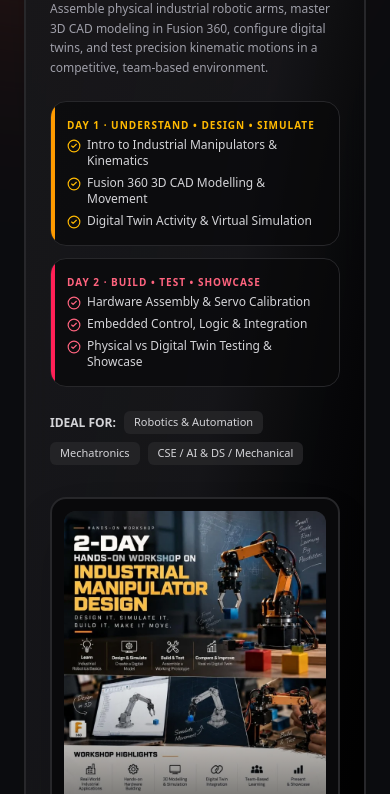
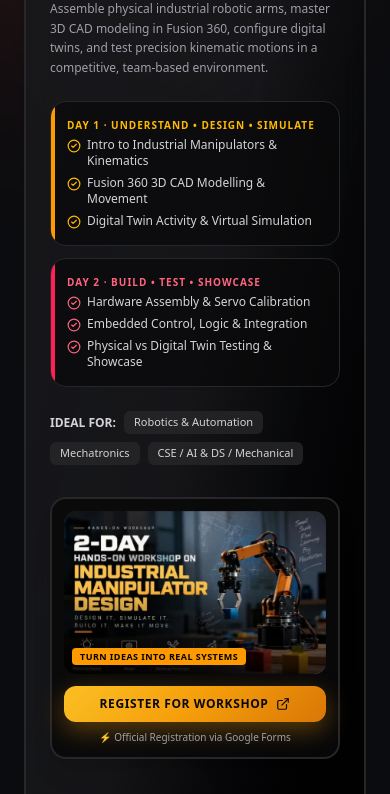
Before and after one commit to suryanshsahu001/IEEE-MAIN-WEBSITE-, a React (Vite) app: page / in a window 390 px wide. Shown: the part 1156-1950 px from the top of the page. Built offline with nearby package versions, Linux system fonts and the light colour scheme; a web font is replaced by a local one.

Commit message:
perf: Optimize mobile registration card size and enable lag-free GPU acceleration & content-visibility

```diff
--- a/src/components/WorkshopSection.jsx
+++ b/src/components/WorkshopSection.jsx
@@ -184,10 +184,10 @@ export default function WorkshopSection() {
               </div>
             </div>
 
-            {/* Right Column: Poster Image Preview + Big Register Button */}
-            <div className="lg:col-span-5 flex flex-col items-center">
-              <div className="w-full max-w-md bg-zinc-950 border-2 border-zinc-800 hover:border-amber-500/50 rounded-2xl p-3 sm:p-4 shadow-2xl transition-all duration-300 group">
-                <div className="relative rounded-xl overflow-hidden mb-4 bg-zinc-900 aspect-[3/4] max-h-[420px] flex items-center justify-center">
+            {/* Right Column: Poster Image Preview + Compact Mobile / Full Desktop Register Button */}
+            <div className="lg:col-span-5 flex flex-col items-center w-full">
+              <div className="w-full max-w-sm lg:max-w-md bg-zinc-950/90 border-2 border-zinc-800 hover:border-amber-500/50 rounded-2xl p-3 sm:p-4 shadow-xl transition-all duration-300 group">
+                <div className="relative rounded-xl overflow-hidden mb-3 bg-zinc-900 aspect-[16/10] sm:aspect-[4/3] lg:aspect-[3/4] max-h-[220px] sm:max-h-[320px] lg:max-h-[420px] flex items-center justify-center">
                   <picture className="w-full h-full">
                     <source type="image/webp" srcSet="./workshop-poster.webp" />
                     <img
@@ -198,31 +198,31 @@ export default function WorkshopSection() {
                     />
                   </picture>
                   <div className="absolute inset-0 bg-gradient-to-t from-black/80 via-transparent to-transparent pointer-events-none" />
-                  <div className="absolute bottom-3 left-3 right-3 text-left">
-                    <span className="text-[10px] font-mono font-bold tracking-widest uppercase px-2.5 py-1 rounded bg-amber-500 text-black shadow">
+                  <div className="absolute bottom-2 left-2 sm:bottom-3 sm:left-3 right-2 sm:right-3 text-left">
+                    <span className="text-[9px] sm:text-[10px] font-mono font-bold tracking-wider uppercase px-2 py-0.5 sm:px-2.5 sm:py-1 rounded bg-amber-500 text-black shadow">
                       Turn Ideas into Real Systems
                     </span>
                   </div>
                 </div>
 
-                {/* Big Direct Registration Button */}
+                {/* Direct Registration Button (Sleek and compact on mobile) */}
                 <a
                   href={formUrl}
                   target="_blank"
                   rel="noopener noreferrer"
-                  className="w-full inline-flex items-center justify-center gap-3 px-6 py-4 rounded-xl font-mono font-black text-sm uppercase tracking-widest text-zinc-950 shadow-2xl transition-all duration-300 hover:scale-[1.03] active:scale-[0.98] group cursor-pointer"
+                  className="w-full inline-flex items-center justify-center gap-2 sm:gap-3 px-4 py-2.5 sm:py-3.5 lg:py-4 rounded-xl font-mono font-black text-xs sm:text-sm uppercase tracking-wider sm:tracking-widest text-zinc-950 shadow-lg sm:shadow-2xl transition-all duration-200 hover:scale-[1.02] active:scale-[0.98] group cursor-pointer"
                   style={{
                     background:
                       "linear-gradient(135deg, #fbbf24 0%, #f59e0b 50%, #d97706 100%)",
-                    boxShadow: "0 10px 30px rgba(245, 158, 11, 0.4)",
+                    boxShadow: "0 8px 24px rgba(245, 158, 11, 0.35)",
                   }}
                 >
                   <span>REGISTER FOR WORKSHOP</span>
-                  <ExternalLink className="w-4 h-4 transition-transform group-hover:translate-x-0.5 group-hover:-translate-y-0.5" />
+                  <ExternalLink className="w-3.5 h-3.5 sm:w-4 sm:h-4 transition-transform group-hover:translate-x-0.5 group-hover:-translate-y-0.5" />
                 </a>
 
-                <p className="text-[11px] font-mono text-center text-zinc-400 mt-2.5">
-                  ⚡ Official Registration via Google Forms · Open to all students
+                <p className="text-[10px] sm:text-[11px] font-mono text-center text-zinc-400 mt-2">
+                  ⚡ Official Registration via Google Forms
                 </p>
               </div>
             </div>
--- a/src/index.css
+++ b/src/index.css
@@ -26,3 +26,50 @@
     }
   }
 }
+
+/* ── HIGH PERFORMANCE & MOBILE LAG-FREE OPTIMIZATIONS ── */
+html {
+  scroll-behavior: smooth;
+  -webkit-tap-highlight-color: transparent;
+  text-rendering: optimizeLegibility;
+}
+
+body {
+  overflow-x: hidden;
+  -webkit-font-smoothing: antialiased;
+  -moz-osx-font-smoothing: grayscale;
+}
+
+/* Offload off-screen sections from paint loop on mobile for butter-smooth 60/120fps scrolling */
+section {
+  content-visibility: auto;
+  contain-intrinsic-size: 1px 600px;
+}
+
+/* Top critical sections should render immediately without layout jump */
+#home,
+#workshop,
+#call-for-chairs {
+  content-visibility: visible;
+  contain-intrinsic-size: none;
+}
+
+/* Hardware accelerated layer promotions for fast rendering */
+img,
+video,
+picture {
+  transform: translateZ(0);
+  backface-visibility: hidden;
+}
+
+/* Reduced motion preference */
+@media (prefers-reduced-motion: reduce) {
+  *,
+  *::before,
+  *::after {
+    animation-duration: 0.01ms !important;
+    animation-iteration-count: 1 !important;
+    transition-duration: 0.01ms !important;
+    scroll-behavior: auto !important;
+  }
+}
```
